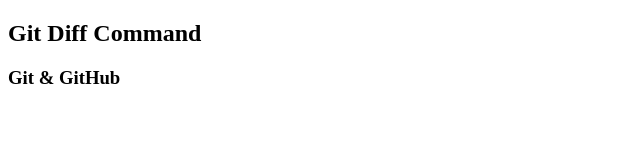
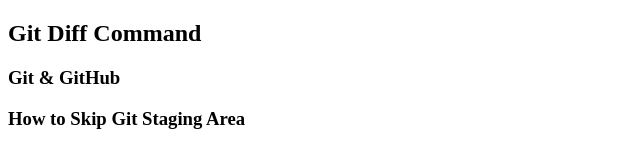
Before and after one commit to PranavGurjar/GitTut, a plain HTML site: page index.html in a window 1280 px wide. Shown: the whole page, without its empty margins (0-640 px from the left). Drawn offline with Linux system fonts and the light colour scheme.

Commit message:
Skip staging area

```diff
--- a/index.html
+++ b/index.html
@@ -7,6 +7,7 @@
 </head>
 <body>
     <h2>Git Diff Command</h2>
-    <h3>Git & GitHub</h3>
+    <h3>Git & GitHub </h3>
+    <h3>How to Skip Git Staging Area</h3>
 </body>
 </html>
```
Also changed, not shown: git_command.txt.
